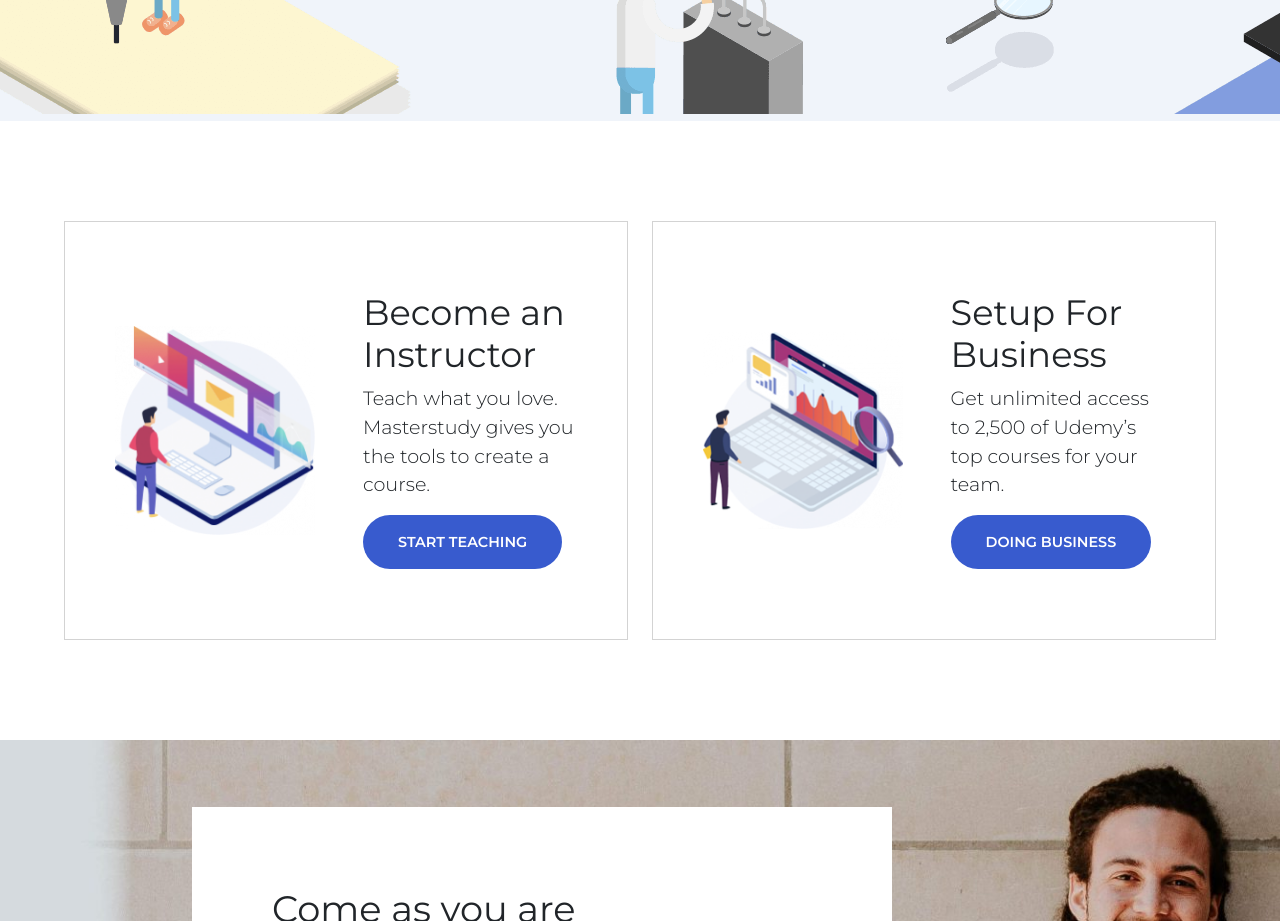
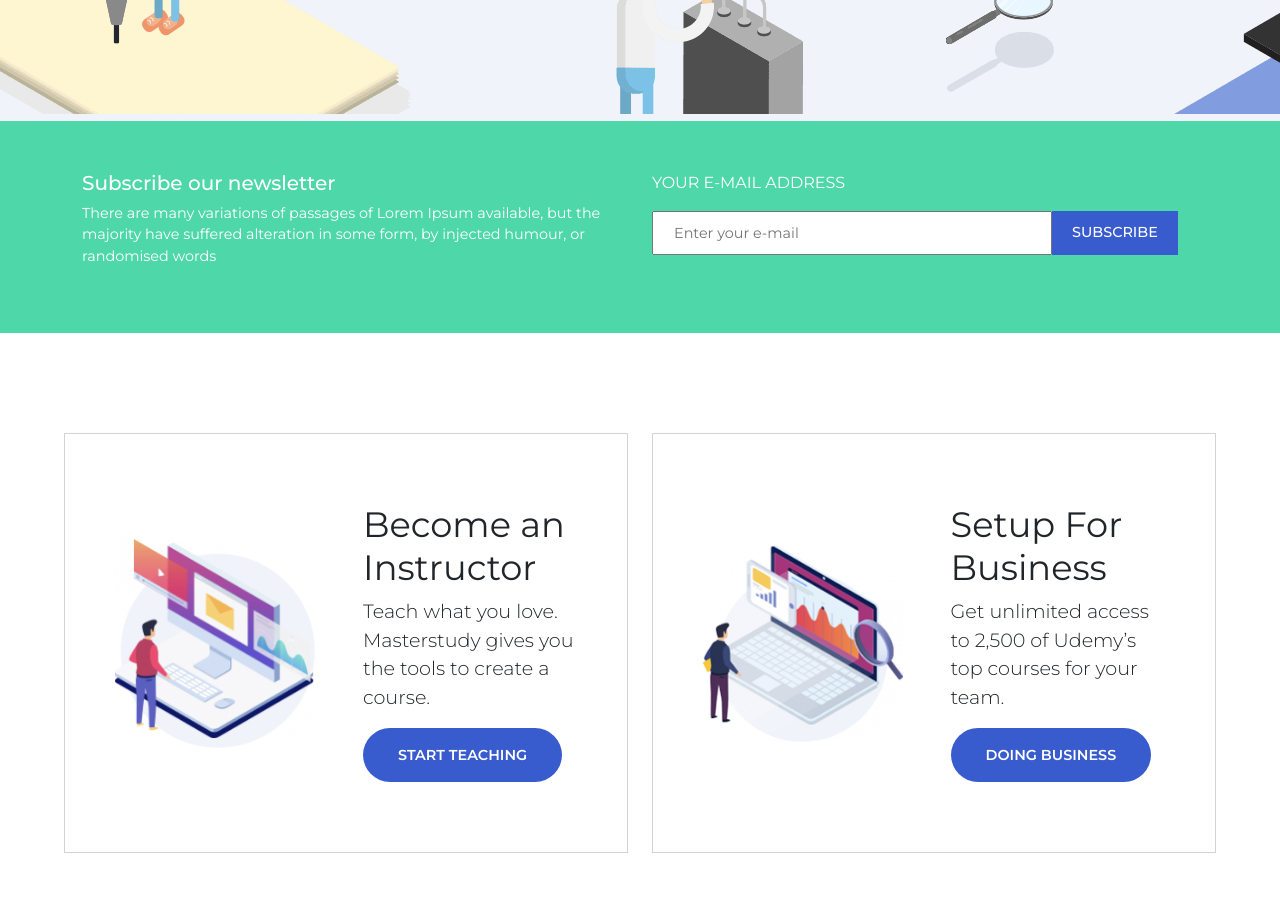
Before and after one commit to valeriobartoletti97/proj-html-vuejs, a Vue app: page / in a window 1280 px wide. Shown: the part 1440-2361 px from the top of the page. Built offline with nearby package versions, Linux system fonts and the light colour scheme.

Commit message:
finished newsletter section

```diff
--- a/src/assets/style/main.scss
+++ b/src/assets/style/main.scss
@@ -36,3 +36,9 @@ ul,li{
         font-weight: 600;
     }
 }
+.search-btn{
+    background-color: $blue;
+    color:white;
+    border: 0;
+    padding: 10px 20px;
+}
--- a/src/components/HeaderComponent.vue
+++ b/src/components/HeaderComponent.vue
@@ -165,12 +165,6 @@ export default {
         padding: 20px;
         display:block
     }
-    .search-btn{
-        background-color: $blue;
-        color:white;
-        border: 0;
-        padding: 10px 20px;
-    }
     .fa-solid.fa-bullhorn,.fa-briefcase,.fa-user,.fa-heart{
     color: $blue;
     margin-right: 10px;
--- a/src/components/MainComponent.vue
+++ b/src/components/MainComponent.vue
@@ -38,6 +38,26 @@
                         <div class="col-3 text-center">
                             <span class="d-block stat-number">150</span>
                             <span class="text-uppercase stat-object">Countries reached</span>
+                        </div>
+                    </div>
+                </div>
+            </div>
+        </div>
+        <!-- section subscribe -->
+        <div id="subscribe">
+            <div class="container">
+                <div class="row">
+                    <div class="col-6">
+                        <h5>Subscribe our newsletter</h5>
+                        <p>There are many variations of passages of Lorem Ipsum available, but the majority have suffered alteration in some form, by injected humour, or randomised words</p>
+                    </div>
+                    <div class="col-6">
+                        <span class="d-block text-uppercase mail-label mb-3">Your e-mail address</span>
+                        <div class="d-flex flex-nowrap searchbar-newsletter">
+                            <input type="email" placeholder="Enter your e-mail">
+                            <button class="search-btn text-uppercase">
+                                Subscribe
+                            </button>
                         </div>
                     </div>
                 </div>
@@ -120,6 +140,26 @@
 
 <style lang="scss" scoped>
 @use '../assets/style/partials/variables.scss' as *;
+#subscribe{
+    padding: 50px 0;
+    background-color: $green;
+    color:white;
+    p{
+        font-size:0.9em
+    }
+    input{
+        width:400px;
+        height: 44px;
+        padding: 20px;
+        display:block
+    }
+    .searchbar-newsletter{
+        font-size:0.9em;
+        button{
+            font-weight: 500;
+        }
+    }
+}
 .stat-wrapper{
     border-right:1px solid rgb(209, 209, 209);
 }
```
